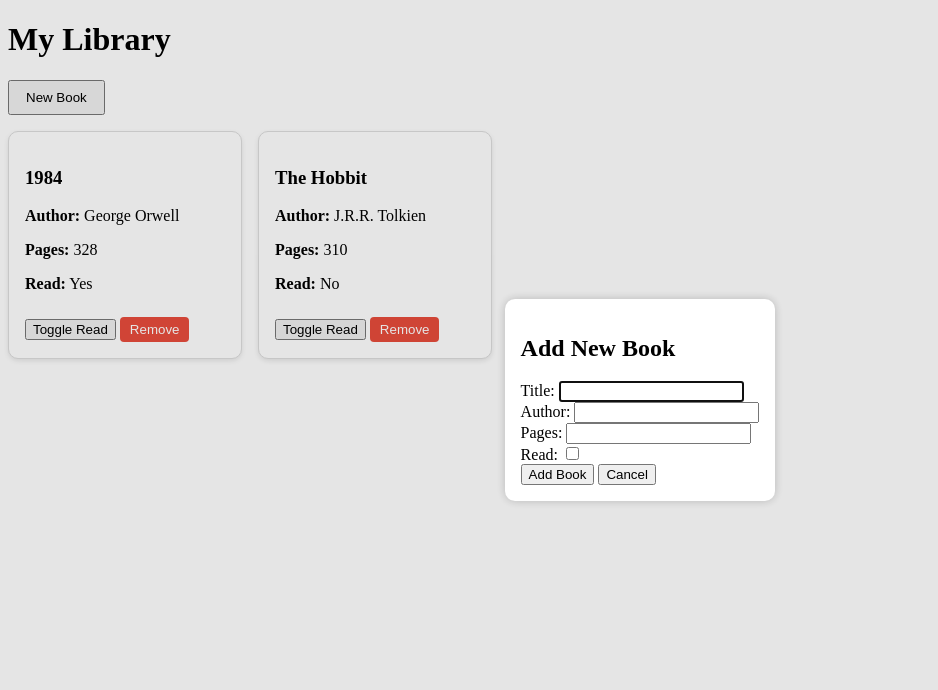
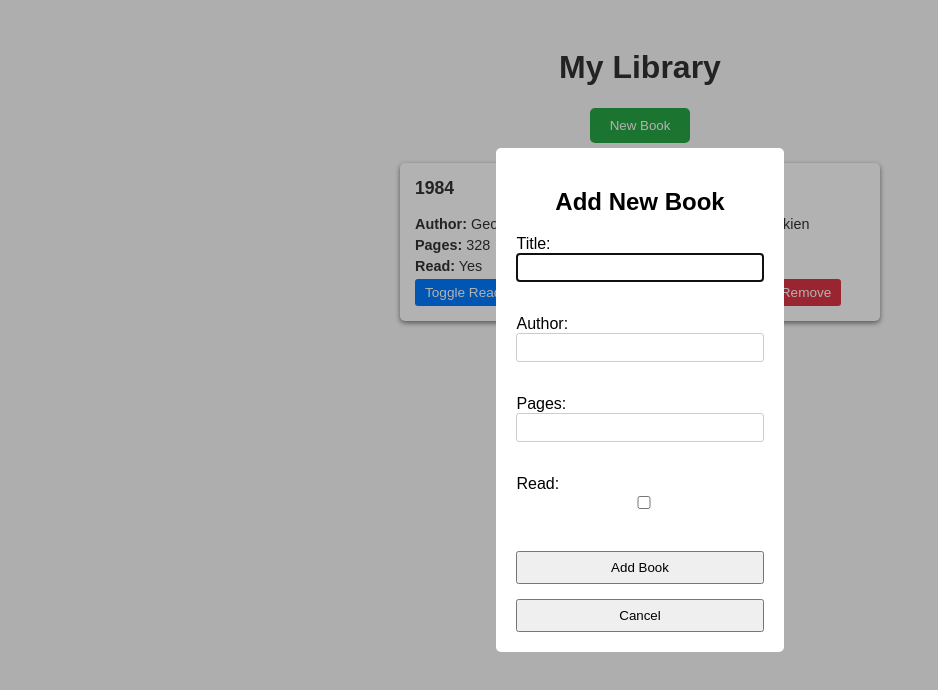
Before and after one commit to naaim04/library, a plain HTML site: page index.html in a window 1280 px wide. Both pictures are taken after a click on the button "New Book". Shown: the whole page, without its empty margins (0-938 px from the left). Drawn offline with Linux system fonts and the light colour scheme.

Commit message:
made the website prettier

```diff
--- a/index.html
+++ b/index.html
@@ -21,7 +21,7 @@
         <label> Author: <input type="text" name="author" required /> </label
         ><br />
 
-        <label> Pages: <input type="number" name="pages" required /> </label
+        <label> Pages: <input type="number" name="pages" min = "1" step = "1" required /> </label
         ><br />
 
         <label> Read: <input type="checkbox" name="isRead" /> </label
--- a/style.css
+++ b/style.css
@@ -1,40 +1,99 @@
+/* Base page styling */
+body {
+  background: #f9f9f9;
+  font-family: Arial, sans-serif;
+  color: #333;
+  padding: 20px;
+  text-align: center;
+}
+
+/* “New Book” button */
+#new-book-btn {
+  background: #28a745;
+  color: white;
+  border: none;
+  padding: 10px 20px;
+  border-radius: 5px;
+  cursor: pointer;
+  margin-bottom: 20px;
+}
+#new-book-btn:hover {
+  background: #218838;
+}
+
+/* Container for cards */
 #library-container {
   display: flex;
   flex-wrap: wrap;
-  gap: 1rem;
+  gap: 20px;
+  justify-content: center;
 }
 
+/* Book card */
 .book-card {
-  background-color: #fff;
-  border: 1px solid #ddd;
-  border-radius: 10px;
-  padding: 1rem;
+  background: white;
+  padding: 15px;
+  border-radius: 5px;
+  box-shadow: 0 2px 5px rgba(0,0,0,0.5);
   width: 200px;
-  box-shadow: 0 2px 5px rgba(0, 0, 0, 0.1);
+  text-align: left;
+}
+.book-card h3 {
+  margin-top: 0;
+  font-size: 1.1em;
+}
+.book-card p {
+  margin: 5px 0;
+  font-size: 0.9em;
 }
 
-#new-book-btn {
-  margin-bottom: 1rem;
-  padding: 0.5rem 1rem;
+/* Card buttons */
+.book-card button {
+  border: none;
+  padding: 6px 10px;
+  border-radius: 3px;
+  font-size: 0.85em;
+  cursor: pointer;
+  margin-right: 5px;
+}
+.toggle-btn {
+  background: #007bff;
+  color: white;
+}
+.toggle-btn:hover {
+  background: #0069d9;
+}
+.remove-btn {
+  background: #dc3545;
+  color: white;
+}
+.remove-btn:hover {
+  background: #c82333;
 }
 
+/* Dialog (form) */
 dialog {
-  padding: 1rem;
   border: none;
-  border-radius: 10px;
-  box-shadow: 0 0 10px rgba(0, 0, 0, 0.2);
+  padding: 20px;
+  border-radius: 5px;
 }
-
-.remove-btn {
-  background-color: #e74c3c;
-  color: white;
-  border: none;
-  padding: 5px 10px;
-  border-radius: 4px;
-  cursor: pointer;
-  margin-top: 0.5rem;
+dialog::backdrop {
+  background: rgba(0,0,0,0.3);
 }
-
-.remove-btn:hover {
-  background-color: #c0392b;
+#book-form label {
+  display: block;
+  margin: 10px 0 5px;
+  text-align: left;
 }
+#book-form input {
+  width: 100%;
+  padding: 6px;
+  box-sizing: border-box;
+  border: 1px solid #ccc;
+  border-radius: 3px;
+}
+#book-form button {
+  margin-top: 15px;
+  padding: 7px;
+  width: 100%;
+}
```
